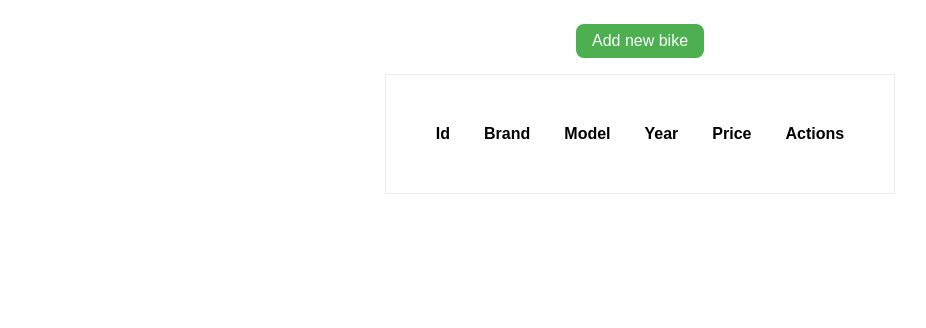
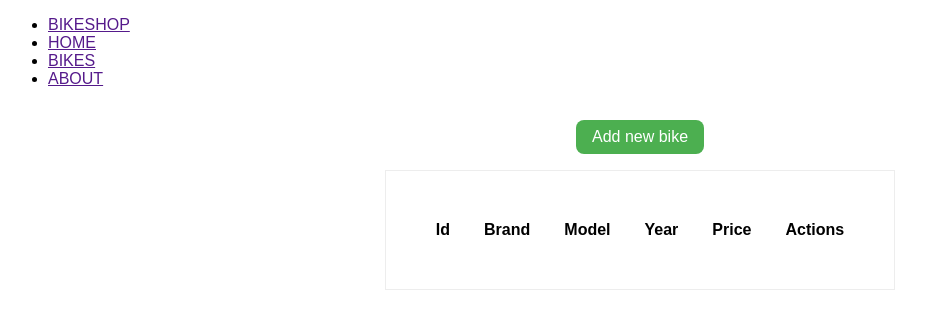
Before and after one commit to Bair471/main, a website: page frontend/bike-list.html in a window 1280 px wide. Shown: the whole page, without its empty margins (0-926 px from the left). Drawn offline with Linux system fonts and the light colour scheme; no server answers.

Commit message:
Commite 59

```diff
--- a/frontend/bike-list.html
+++ b/frontend/bike-list.html
@@ -10,6 +10,16 @@
     <link rel="stylesheet" href="bike-list.css">
 </head>
 <body>
+    <div class="container">
+        <nav id="menu">
+            <ul>
+                <li class="BIKESHOP"><a href="">BIKESHOP</a></li>
+                <li><a href="">HOME</a></li>
+                <li><a href="">BIKES</a></li>
+                <li><a href="">ABOUT</a></li>
+            </ul>
+        </nav>
+    </div>
 
     <div class="bikes-action-wrapper">
         <a href="../add-bike/add-bike.html" class="add-new-bike-link">Add new bike</a>
```
Also changed, not shown: backend/index.js (+10 -0 lines).
